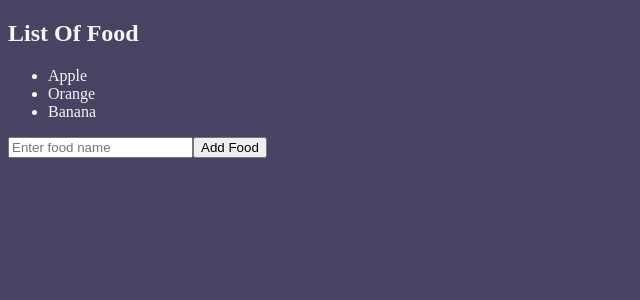
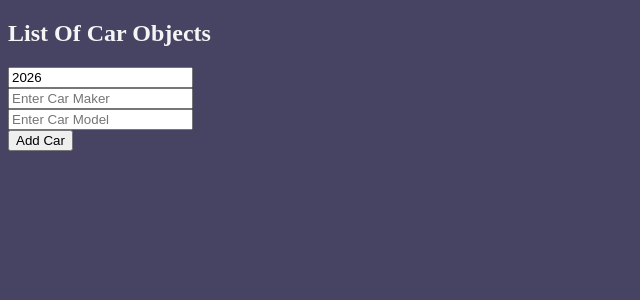
Before and after one commit to Asav098/React, a React (Vite) app in the folder my-react-app/: page / in a window 1280 px wide. Shown: the top 300 px of the page, without its empty margins (0-640 px from the left). Built offline with nearby package versions, Linux system fonts and the light colour scheme.

Commit message:
update array of objects in state

```diff
--- a/my-react-app/src/MyComponent.jsx
+++ b/my-react-app/src/MyComponent.jsx
@@ -1,25 +1,42 @@
 import React, {useState} from 'react';
 
 function MyComponent(){
-    const [foods,setFoods] = useState(["Apple","Orange","Banana"]);
-    function handleAddFood(){
-        const newFood = document.getElementById("foodInput").value;
-        document.getElementById("foodInput").value = "";
+    const [cars,setCars]= useState([]);
+    const [carYear,setCarYear]= useState(new Date().getFullYear());
+    const [carMake,setCarMake]= useState("");
+    const [carModel,setCarModel]= useState("");
+    function handleAddCar(){
+        const newCar = {year:carYear, make:carMake, model:carModel};
+        setCars(c=>[...c,newCar]);
 
-        setFoods(f=>[...f ,newFood]);
-
+        setCarYear(new Date().getFullYear());
+        setCarMake("");
+        setCarModel("");
     }
-    function handleRemoveFood(index){
-        setFoods(foods.filter((_,i)=> i !== index))
-
+    function handleRemoveCar(index){
+        setCars(c=> c.filter((_,i) => i !== index))
+    }
+    function handleYearChange(event){
+        setCarYear(event.target.value);
+    }
+    function handleMakeChange(event){
+        setCarMake(event.target.value);
+    }
+    function handleModelChange(event){
+        setCarModel(event.target.value);
     }
     return(<div>
-        <h2>List Of Food</h2>
-        <ul>
-            {foods.map((food,index)=><li key={index} onClick={()=>handleRemoveFood(index)}>{food}</li>)}
-        </ul>
-        <input type="text" id="foodInput" placeholder="Enter food name"></input>
-        <button onClick={handleAddFood}>Add Food</button>
+        <h2>List Of Car Objects</h2>
+        <ui>
+            {cars.map((car,index)=>
+            <li key={index} onClick={()=>handleRemoveCar(index)}>{car.year} {car.make} {car.model}</li>)}
+        </ui>
+        <input type="number" value={carYear} onChange={handleYearChange}></input><br></br>
+        <input type="text" value={carMake} onChange={handleMakeChange} placeholder="Enter Car Maker"></input><br></br>
+        <input type="text" value={carModel} onChange={handleModelChange} placeholder="Enter Car Model"></input><br></br>
+        <button onClick={handleAddCar}>Add Car</button>
+
+
 
     </div>)
 
```
